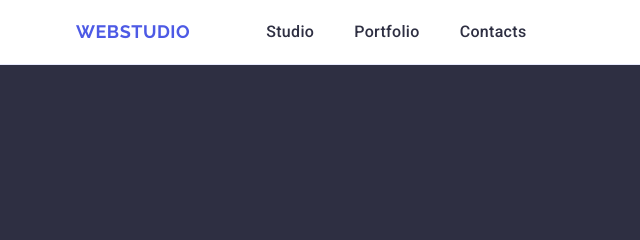
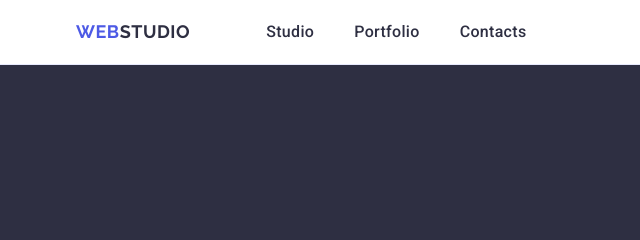
Before and after one commit to MSvidlo/goit-markup-hw-03, a plain HTML site: page index.html in a window 1280 px wide. Shown: the top 240 px of the page, 0-640 px from the left. Drawn offline with nearby package versions, Linux system fonts and the light colour scheme.

Commit message:
logochange

```diff
--- a/css/styles.css
+++ b/css/styles.css
@@ -78,7 +78,7 @@ img {
     margin-right: 76px;
     align-items: center;
 }
-
+.header-studio{color: var(--NAVY-BLUE, #2E2F42);}
 .header-logo-color {
     color: #2e2f42;
 }
```
